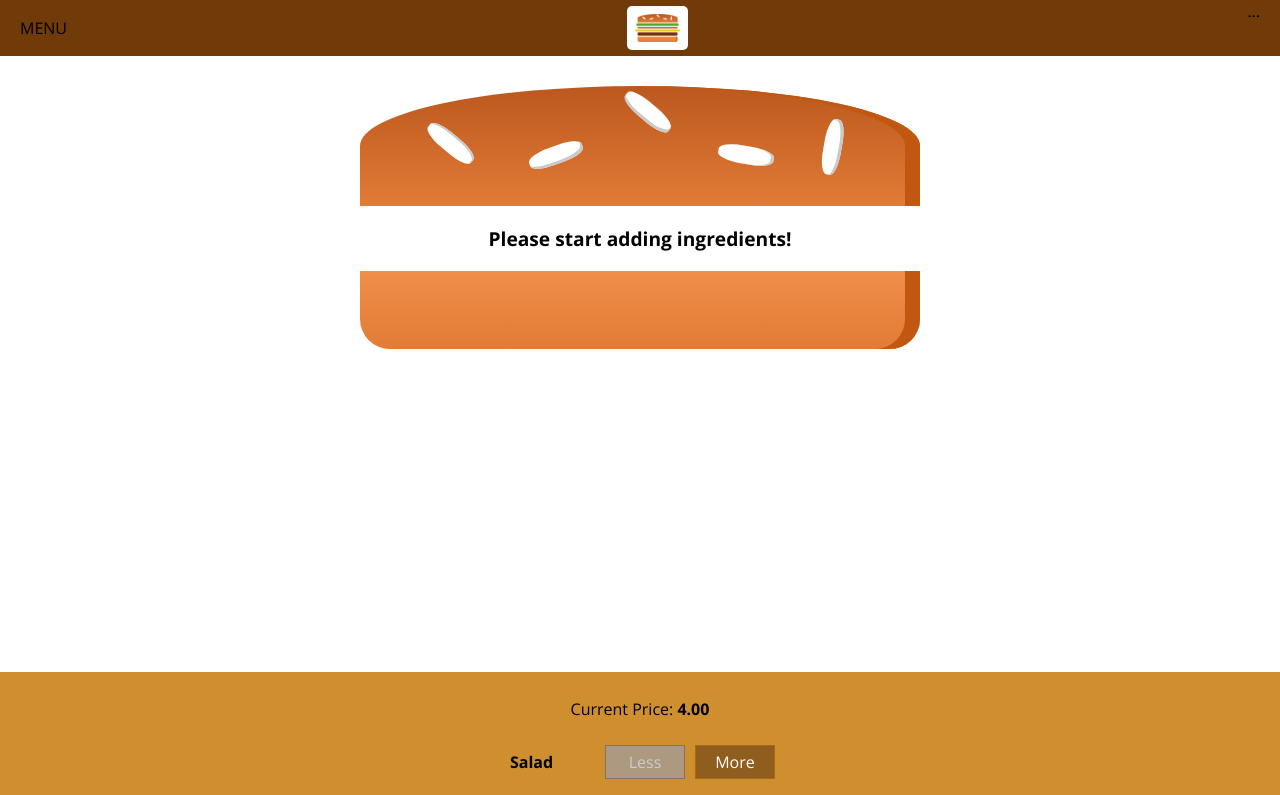
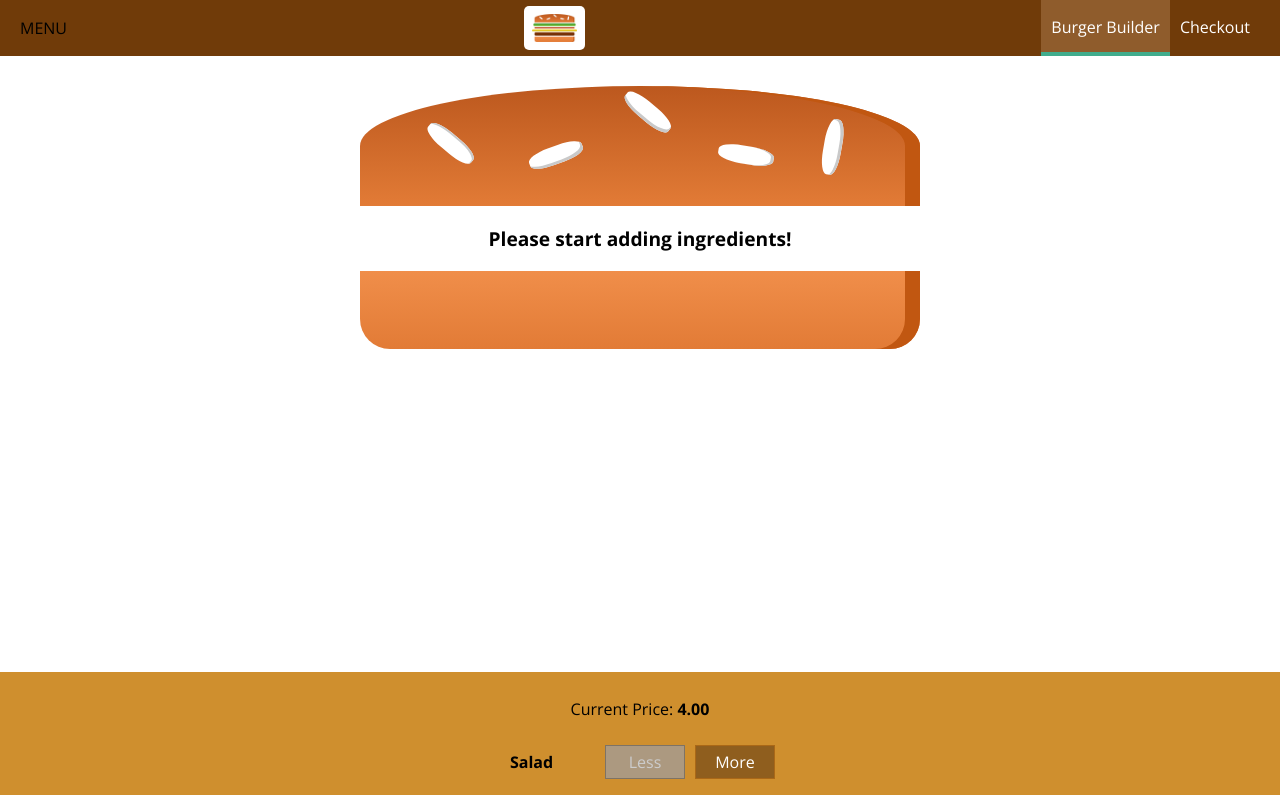
Before and after one commit to ebozkurt93/react-course-burger-builder, a React app: page / in a window 1280 px wide. Shown: the top 795 px of the page. Built offline with nearby package versions, Linux system fonts and the light colour scheme.

Commit message:
video 129

```diff
--- a/src/components/Layout/Layout.js
+++ b/src/components/Layout/Layout.js
@@ -3,10 +3,12 @@
 import Aux from '../../hoc/Aux_';
 import classes from './Layout.css';
 import Toolbar from '../Navigation/Toolbar/Toolbar';
+import SideDrawer from '../Navigation/SideDrawer/SideDrawer';
 
 const layout = (props) => (
     <Aux>
         <Toolbar></Toolbar>
+        <SideDrawer />
         <main className={classes.Content}>
             {props.children}
         </main>
--- /dev/null
+++ b/src/components/Navigation/NavigationItems/NavigationItem/NavigationItem.css
@@ -0,0 +1,26 @@
+.NavigationItem {
+    margin: 0;
+    box-sizing: border-box;
+    display: flex;
+    height: 100%;
+    align-items: center;
+
+}
+
+.NavigationItem a {
+    color: white;
+    text-decoration: none;
+    height: 100%;
+    padding: 16px 10px;
+    border-bottom: 4px solid transparent;
+    box-sizing: border-box;
+    display: block;
+}
+
+.NavigationItem a:hover,
+.NavigationItem a:active,
+.NavigationItem a.active {
+    background-color: #8F5C2C;
+    border-bottom: 4px solid #40AC8C;
+    color: white;
+}
--- /dev/null
+++ b/src/components/Navigation/NavigationItems/NavigationItem/NavigationItem.js
@@ -0,0 +1,11 @@
+import React from 'react';
+import classes from './NavigationItem.css';
+
+const navigationItem = (props) => (
+    <li className={classes.NavigationItem}>
+        <a href={props.link}
+        className={props.active ? classes.active : null}>{props.children}</a>
+    </li>
+);
+
+export default navigationItem;
--- /dev/null
+++ b/src/components/Navigation/NavigationItems/NavigationItems.css
@@ -0,0 +1,8 @@
+.NavigationItems {
+    margin: 0;
+    padding: 0;
+    list-style: none;
+    display: flex;
+    align-items: center;
+    height: 100%;
+}
--- /dev/null
+++ b/src/components/Navigation/NavigationItems/NavigationItems.js
@@ -0,0 +1,12 @@
+import React from 'react';
+import classes from './NavigationItems.css';
+import NavigationItem from './NavigationItem/NavigationItem';
+
+const navigationItems = (props) => (
+    <ul className={classes.NavigationItems}>
+        <NavigationItem link="/" active>Burger Builder</NavigationItem>
+        <NavigationItem link="/">Checkout</NavigationItem>
+    </ul>
+);
+
+export default navigationItems;
--- /dev/null
+++ b/src/components/Navigation/SideDrawer/SideDrawer.css
@@ -0,0 +1,29 @@
+.SideDrawer {
+    position: fixed;
+    width: 280px;
+    max-width: 70%;
+    height: 100%;
+    left: 0;
+    top: 0;
+    z-index: 200;
+    background-color: white;
+    padding: 32px 16px;
+    box-sizing: border-box;
+    transition: transform 0.3s ease-out;
+}
+
+@media (min-width: 500px) {
+    .SideDrawer {
+        display: none;
+    }
+}
+
+.Open {
+    transform: translateX(0);
+
+}
+
+.Close {
+    transform: translateX(-100%);
+
+}
--- /dev/null
+++ b/src/components/Navigation/SideDrawer/SideDrawer.js
@@ -0,0 +1,20 @@
+import React from 'react';
+
+import Logo from '../Logo/Logo';
+import NavigationItems from '../NavigationItems/NavigationItems';
+import classes from './SideDrawer.css';
+
+
+const sideDrawer = (props) => {
+    //...
+    return (
+        <div className={classes.SideDrawer}>
+            <Logo />
+            <nav>
+                <NavigationItems />
+            </nav>
+        </div>
+    );
+};
+
+export default sideDrawer;
--- a/src/components/Navigation/Toolbar/Toolbar.js
+++ b/src/components/Navigation/Toolbar/Toolbar.js
@@ -2,13 +2,15 @@
 
 import classes from './Toolbar.css';
 import Logo from '../Logo/Logo';
+import NavigationItems from '../NavigationItems/NavigationItems';
+
 
 const toolbar = (props) => (
     <header className={classes.Toolbar}>
         <div>MENU</div>
         <Logo/>
         <nav>
-            ...
+            <NavigationItems/>
         </nav>
     </header>
 );
```
